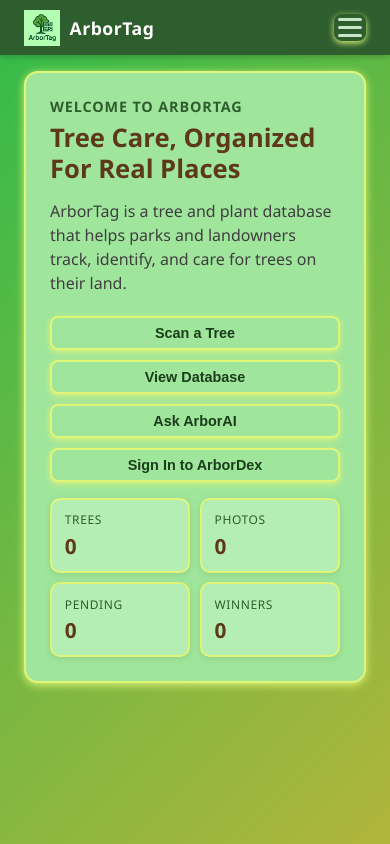
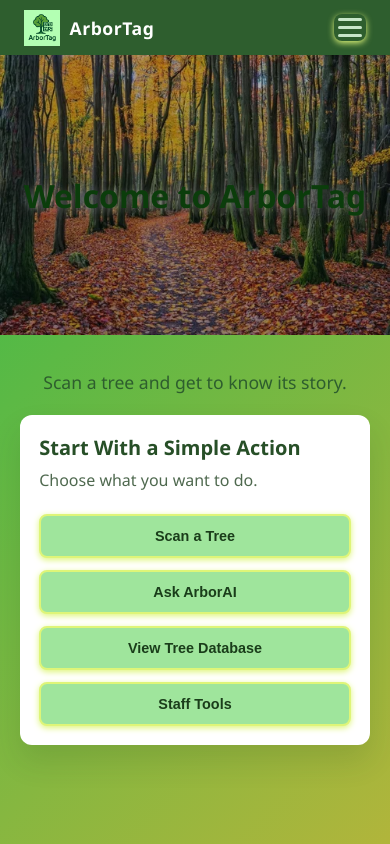
Before and after one commit to rachaelreed22/ArborDex-, a React (Vite) app in the folder client/: page / in a window 390 px wide. Built offline with nearby package versions, Linux system fonts and the light colour scheme; no server answers.

Commit message:
Dply29/FixHomePg+assests/.

```diff
--- a/client/src/pages/Home.css
+++ b/client/src/pages/Home.css
@@ -1,93 +1,102 @@
 .home-page {
-  padding-top: 2.5rem;
-  padding-bottom: 2.5rem;
+  width: 100%;
+  padding-bottom: 3rem;
 }
 
 .home-hero {
-  background: #9fe59c;
-  border: 2px solid rgb(222, 245, 120);
-  box-shadow: 0 2px 8px rgb(222, 245, 120);
-  border-radius: 14px;
-  padding: 1.5rem;
+  position: relative;
+  width: 100%;
+  min-height: clamp(280px, 48vw, 520px);
+  background-image: url("../assets/hmePg1.webp");
+  background-size: cover;
+  background-position: center;
 }
 
-.home-eyebrow {
-  margin: 0;
-  font-size: 0.9rem;
-  font-weight: 700;
-  text-transform: uppercase;
-  letter-spacing: 0.06em;
-  color: #2e5e2e;
+.home-hero::before {
+  content: "";
+  position: absolute;
+  inset: 0;
+  background: linear-gradient(180deg, rgba(10, 22, 10, 0.3), rgba(10, 22, 10, 0.4));
 }
 
-.home-title {
-  margin: 0.45rem 0 0;
-  font-size: clamp(1.6rem, 2.8vw, 2.2rem);
-  line-height: 1.2;
-  color: #5e381a;
+.home-hero-overlay {
+  position: absolute;
+  inset: 0;
+  display: grid;
+  place-items: center;
+  text-align: center;
+  padding: 1rem;
+  z-index: 1;
 }
 
-.home-subtitle {
-  margin: 0.9rem 0 0;
-  max-width: 760px;
+.home-hero-title {
+  margin: 0;
+  font-size: clamp(2rem, 5vw, 3.3rem);
+  line-height: 1.1;
+  color: #0b3d0b;
+  text-shadow: 0 2px 10px rgba(255, 255, 255, 0.3);
+}
+
+.home-content {
+  max-width: 980px;
+  margin: 0 auto;
+  padding: 2.5rem 1.25rem 0;
+}
+
+.home-subheading {
+  margin: 0;
+  text-align: center;
+  font-size: clamp(1.1rem, 2.3vw, 1.5rem);
+  color: #2e5e2e;
+  padding: 0.4rem 0 1.9rem;
+}
+
+.home-action-card {
+  background: #ffffff;
+  border-radius: 16px;
+  box-shadow: 0 16px 30px rgba(29, 65, 29, 0.14);
+  padding: 2rem;
+}
+
+.home-card-title {
+  margin: 0;
+  font-size: clamp(1.25rem, 2.6vw, 1.8rem);
+  color: #274f27;
+}
+
+.home-card-subtitle {
+  margin: 0.5rem 0 0;
+  color: #4f694f;
   font-size: 1rem;
-  line-height: 1.5;
-  color: #3f3f3f;
 }
 
 .home-actions {
-  margin-top: 1.3rem;
-  display: flex;
-  flex-wrap: wrap;
-  gap: 0.6rem;
+  margin-top: 1.4rem;
+  display: grid;
+  grid-template-columns: repeat(2, minmax(0, 1fr));
+  gap: 0.75rem;
 }
 
-.home-stats {
-  margin-top: 1rem;
-  display: grid;
-  grid-template-columns: repeat(4, minmax(0, 1fr));
-  gap: 0.6rem;
+.home-actions .btn {
+  justify-content: center;
+  min-height: 44px;
 }
 
-.home-stat-card {
-  background: #b5eeb2;
-  border: 2px solid rgb(222, 245, 120);
-  border-radius: 10px;
-  padding: 0.7rem 0.8rem;
-  box-shadow: 0 2px 6px rgba(90, 130, 55, 0.18);
-}
+@media (max-width: 700px) {
+  .home-content {
+    padding-top: 1.8rem;
+  }
 
-.home-stat-label {
-  margin: 0;
-  font-size: 0.75rem;
-  text-transform: uppercase;
-  letter-spacing: 0.05em;
-  color: #2f5d2e;
-}
+  .home-subheading {
+    padding-bottom: 1.3rem;
+  }
 
-.home-stat-value {
-  margin: 0.2rem 0 0;
-  font-size: 1.3rem;
-  font-weight: 700;
-  color: #5e381a;
-}
-
-@media (max-width: 600px) {
-  .home-page {
-    padding-top: 1rem;
+  .home-action-card {
+    padding: 1.2rem;
+    border-radius: 12px;
   }
 
   .home-actions {
-    flex-direction: column;
-    align-items: stretch;
-  }
-
-  .home-actions .btn {
-    justify-content: center;
-    width: 100%;
-  }
-
-  .home-stats {
-    grid-template-columns: repeat(2, minmax(0, 1fr));
+    grid-template-columns: 1fr;
   }
 }
--- a/client/src/pages/Home.jsx
+++ b/client/src/pages/Home.jsx
@@ -1,126 +1,49 @@
-import { useEffect, useState } from "react";
 import { useNavigate } from "react-router-dom";
 import { useMode } from "../context/ModeContext";
-import { apiUrl } from "../utils/apiUrl";
 import "./Home.css";
 
 export default function Home() {
   const navigate = useNavigate();
   const { mode, toggleMode } = useMode();
   const isStaff = mode === "dex";
-  const [stats, setStats] = useState({
-    trees: 0,
-    photos: 0,
-    pendingPhotos: 0,
-    winnerPhotos: 0,
-  });
-  const [statsLoading, setStatsLoading] = useState(true);
 
-  const openArborDex = () => {
+  const openStaffTools = () => {
     if (!isStaff) {
       toggleMode();
     }
     navigate("/database");
   };
 
-  useEffect(() => {
-    let cancelled = false;
+  return (
+    <main className="home-page">
+      <section className="home-hero" role="img" aria-label="Forest path in autumn">
+        <div className="home-hero-overlay">
+          <h1 className="home-hero-title">Welcome to ArborTag</h1>
+        </div>
+      </section>
 
-    const loadStats = async () => {
-      try {
-        const response = await fetch(apiUrl("/api/listings"), {
-          cache: "no-store",
-          headers: { Accept: "application/json" },
-        });
+      <section className="home-content">
+        <p className="home-subheading">Scan a tree and get to know its story.</p>
 
-        const data = await response.json().catch(() => []);
-        const listings = Array.isArray(data) ? data : [];
-
-        let photos = 0;
-        let pendingPhotos = 0;
-        let winnerPhotos = 0;
-
-        listings.forEach((listing) => {
-          const treePhotos = Array.isArray(listing?.photos) ? listing.photos : [];
-          photos += treePhotos.length;
-          pendingPhotos += treePhotos.filter((photo) => photo?.staff_uploaded === false).length;
-          winnerPhotos += treePhotos.filter((photo) => photo?.winner).length;
-        });
-
-        if (!cancelled) {
-          setStats({
-            trees: listings.length,
-            photos,
-            pendingPhotos,
-            winnerPhotos,
-          });
-        }
-      } catch {
-        if (!cancelled) {
-          setStats({
-            trees: 0,
-            photos: 0,
-            pendingPhotos: 0,
-            winnerPhotos: 0,
-          });
-        }
-      } finally {
-        if (!cancelled) {
-          setStatsLoading(false);
-        }
-      }
-    };
-
-    loadStats();
-
-    return () => {
-      cancelled = true;
-    };
-  }, []);
-
-  return (
-    <main className="page home-page">
-      <section className="home-hero card">
-        <p className="home-eyebrow">Welcome to ArborTag</p>
-        <h1 className="home-title">Tree Care, Organized For Real Places</h1>
-        <p className="home-subtitle">
-          ArborTag is a tree and plant database that helps parks and landowners track,
-          identify, and care for trees on their land.
-        </p>
+        <section className="home-action-card" aria-label="Quick actions">
+          <h2 className="home-card-title">Start With a Simple Action</h2>
+          <p className="home-card-subtitle">Choose what you want to do.</p>
 
           <div className="home-actions">
             <button className="btn btn-primary" onClick={() => navigate("/scan")}>
               Scan a Tree
             </button>
-          <button className="btn btn-secondary" onClick={() => navigate("/database")}>
-            View Database
-          </button>
             <button className="btn btn-secondary" onClick={() => navigate("/ask-arborai")}>
               Ask ArborAI
             </button>
-          <button className="btn btn-secondary" onClick={openArborDex}>
-            {isStaff ? "Open ArborDex" : "Sign In to ArborDex"}
+            <button className="btn btn-secondary" onClick={() => navigate("/database")}>
+              View Tree Database
+            </button>
+            <button className="btn btn-secondary" onClick={openStaffTools}>
+              Staff Tools
             </button>
           </div>
-
-        <div className="home-stats" aria-label="Quick stats">
-          <article className="home-stat-card">
-            <p className="home-stat-label">Trees</p>
-            <p className="home-stat-value">{statsLoading ? "..." : stats.trees}</p>
-          </article>
-          <article className="home-stat-card">
-            <p className="home-stat-label">Photos</p>
-            <p className="home-stat-value">{statsLoading ? "..." : stats.photos}</p>
-          </article>
-          <article className="home-stat-card">
-            <p className="home-stat-label">Pending</p>
-            <p className="home-stat-value">{statsLoading ? "..." : stats.pendingPhotos}</p>
-          </article>
-          <article className="home-stat-card">
-            <p className="home-stat-label">Winners</p>
-            <p className="home-stat-value">{statsLoading ? "..." : stats.winnerPhotos}</p>
-          </article>
-        </div>
+        </section>
       </section>
     </main>
   );
```
Also changed, not shown: client/src/assets/hmePg1.webp (added). Lines whose indentation alone changed are shown as unchanged.
